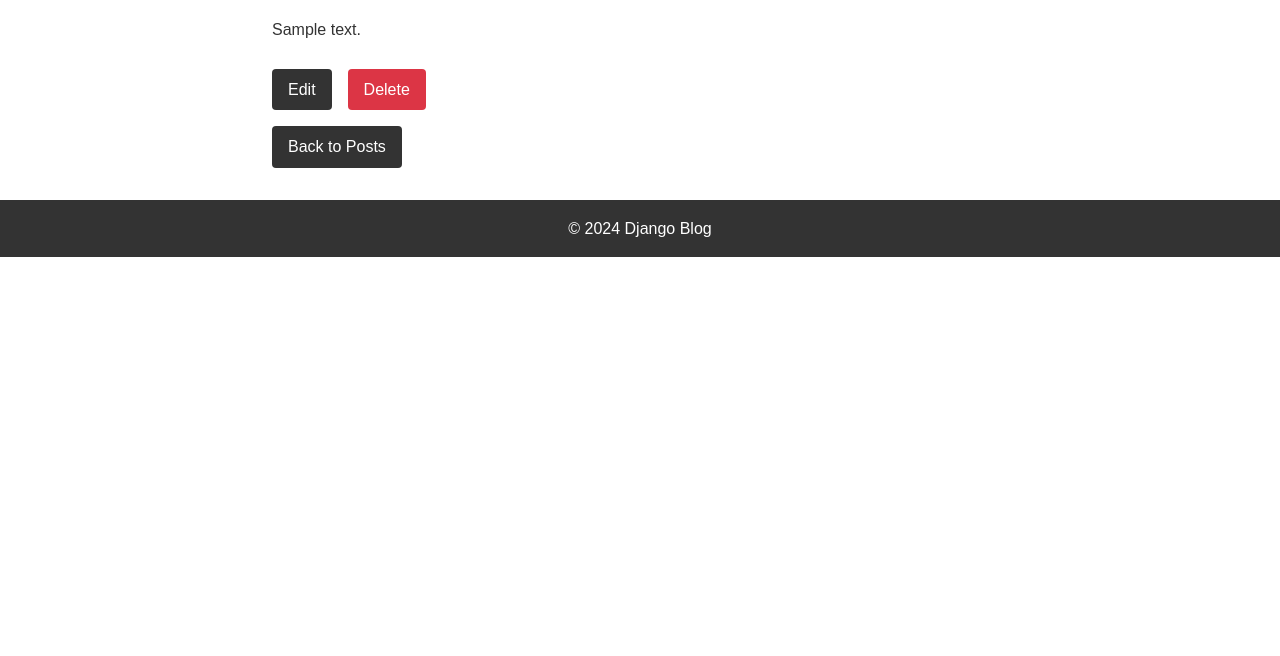
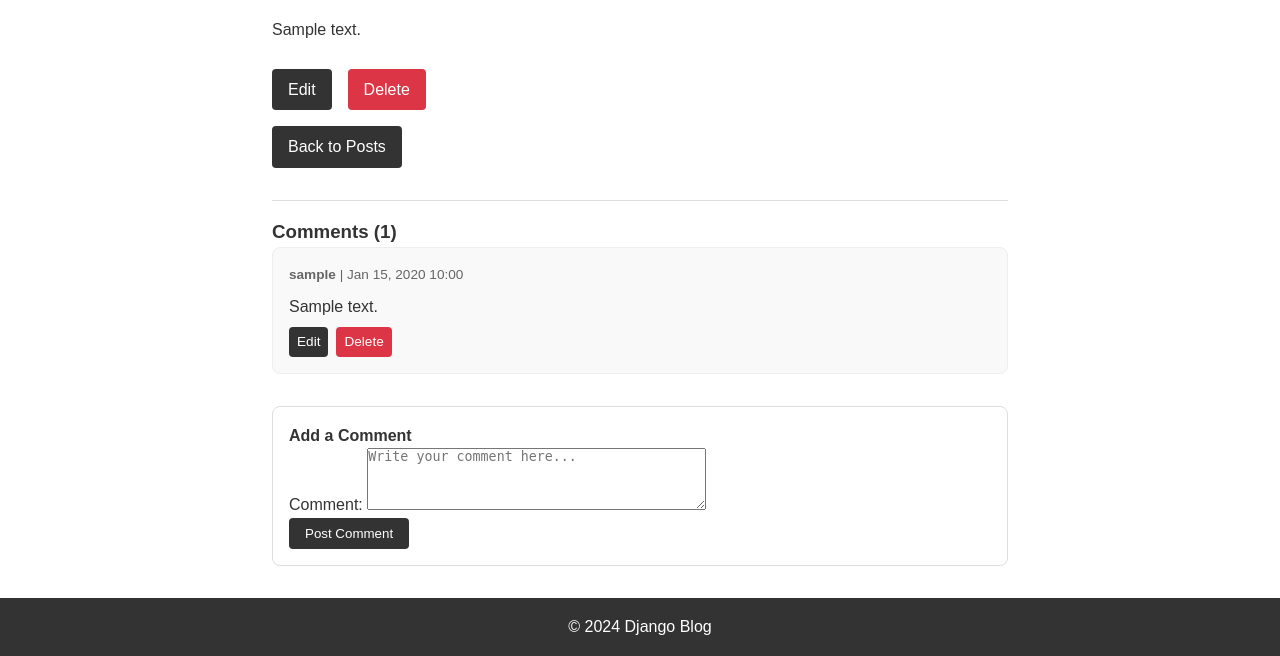
Before and after one commit to mohamed231141758/Alx_DjangoLearnLab, a Django app: page /post/1/ in a window 1280 px wide. Shown: the part 180-836 px from the top of the page. Before the commit the page ends 437 px from the top, so only its background shows below. Run offline with Django 4.2, Linux system fonts and the light colour scheme; a user stored in the database is signed in; tables that the repository leaves empty hold one stand-in row (values such as "Sample post").

Commit message:
Add comment functionality with CRUD operations for blog posts

```diff
--- a/django_blog/blog/forms.py
+++ b/django_blog/blog/forms.py
@@ -1,7 +1,7 @@
 from django import forms
 from django.contrib.auth.forms import UserCreationForm
 from django.contrib.auth.models import User
-from .models import Post
+from .models import Post, Comment
 
 # Extended registration form with email field
 class CustomUserCreationForm(UserCreationForm):
@@ -26,12 +26,28 @@ class UserUpdateForm(forms.ModelForm):
         model = User
         fields = ['username', 'email']
 
-# Post form for creating and updating blog posts
+# Post form
 class PostForm(forms.ModelForm):
     class Meta:
         model = Post
         fields = ['title', 'content']
         widgets = {
-            'title': forms.TextInput(attrs={'class': 'form-control', 'placeholder': 'Enter title'}),
-            'content': forms.Textarea(attrs={'class': 'form-control', 'placeholder': 'Write your post here...', 'rows': 10}),
+            'title': forms.TextInput(attrs={'class': 'form-control'}),
+            'content': forms.Textarea(attrs={'class': 'form-control', 'rows': 10}),
         }
+
+# Comment form
+class CommentForm(forms.ModelForm):
+    class Meta:
+        model = Comment
+        fields = ['content']
+        widgets = {
+            'content': forms.Textarea(attrs={
+                'class': 'form-control',
+                'rows': 4,
+                'placeholder': 'Write your comment here...'
+            }),
+        }
+        labels = {
+            'content': 'Comment'
+        }
--- a/django_blog/blog/models.py
+++ b/django_blog/blog/models.py
@@ -3,14 +3,9 @@ from django.contrib.auth.models import User
 
 # Post model - represents a blog post
 class Post(models.Model):
-    # Title of the blog post
     title = models.CharField(max_length=200)
-    # Main content of the blog post
     content = models.TextField()
-    # Date and time when the post was published (set automatically)
     published_date = models.DateTimeField(auto_now_add=True)
-    # Author of the post - linked to Django's built-in User model
-    # One author can have many posts
     author = models.ForeignKey(User, on_delete=models.CASCADE, related_name='posts')
 
     def __str__(self):
@@ -18,3 +13,22 @@ class Post(models.Model):
 
     class Meta:
         ordering = ['-published_date']
+
+# Comment model - represents a comment on a blog post
+class Comment(models.Model):
+    # Link to the post this comment belongs to
+    post = models.ForeignKey(Post, on_delete=models.CASCADE, related_name='comments')
+    # Link to the user who wrote the comment
+    author = models.ForeignKey(User, on_delete=models.CASCADE, related_name='comments')
+    # The comment text
+    content = models.TextField()
+    # When the comment was created
+    created_at = models.DateTimeField(auto_now_add=True)
+    # When the comment was last updated
+    updated_at = models.DateTimeField(auto_now=True)
+
+    def __str__(self):
+        return f'Comment by {self.author.username} on {self.post.title}'
+
+    class Meta:
+        ordering = ['created_at']
--- a/django_blog/blog/static/blog/css/style.css
+++ b/django_blog/blog/static/blog/css/style.css
@@ -104,3 +104,11 @@ footer {
 .btn:hover { background: #555; }
 .btn-danger { background: #dc3545; }
 .btn-danger:hover { background: #c82333; }
+
+/* Comment styles */
+.comments-section { margin-top: 2rem; border-top: 1px solid #ddd; padding-top: 1rem; }
+.comment-card { border: 1px solid #eee; border-radius: 8px; padding: 1rem; margin-bottom: 1rem; background: #f9f9f9; }
+.comment-meta { color: #666; font-size: 0.85rem; margin-bottom: 0.5rem; }
+.comment-actions { margin-top: 0.5rem; display: flex; gap: 0.5rem; }
+.add-comment { margin-top: 2rem; padding: 1rem; border: 1px solid #ddd; border-radius: 8px; }
+.btn-sm { padding: 0.25rem 0.5rem; font-size: 0.85rem; }
--- a/django_blog/blog/templates/blog/post_detail.html
+++ b/django_blog/blog/templates/blog/post_detail.html
@@ -11,5 +11,46 @@
     </div>
     {% endif %}
     <a href="{% url 'post-list' %}" class="btn">Back to Posts</a>
+
+    <!-- Comments Section -->
+    <div class="comments-section">
+        <h3>Comments ({{ comments.count }})</h3>
+
+        <!-- Display comments -->
+        {% for comment in comments %}
+        <div class="comment-card">
+            <p class="comment-meta">
+                <strong>{{ comment.author.username }}</strong>
+                | {{ comment.created_at|date:"M d, Y H:i" }}
+                {% if comment.updated_at != comment.created_at %}
+                    (edited)
+                {% endif %}
+            </p>
+            <p>{{ comment.content }}</p>
+            {% if user == comment.author %}
+            <div class="comment-actions">
+                <a href="{% url 'edit-comment' comment.pk %}" class="btn btn-sm">Edit</a>
+                <a href="{% url 'delete-comment' comment.pk %}" class="btn btn-sm btn-danger">Delete</a>
+            </div>
+            {% endif %}
+        </div>
+        {% empty %}
+        <p>No comments yet. Be the first to comment!</p>
+        {% endfor %}
+
+        <!-- Add comment form -->
+        {% if user.is_authenticated %}
+        <div class="add-comment">
+            <h4>Add a Comment</h4>
+            <form method="POST" action="{% url 'add-comment' post.pk %}">
+                {% csrf_token %}
+                {{ comment_form.as_p }}
+                <button type="submit" class="btn">Post Comment</button>
+            </form>
+        </div>
+        {% else %}
+        <p><a href="{% url 'login' %}">Login</a> to leave a comment.</p>
+        {% endif %}
+    </div>
 </div>
 {% endblock %}
--- a/django_blog/blog/urls.py
+++ b/django_blog/blog/urls.py
@@ -15,4 +15,9 @@ urlpatterns = [
     path('post/new/', views.PostCreateView.as_view(), name='post-create'),
     path('post/<int:pk>/update/', views.PostUpdateView.as_view(), name='post-edit'),
     path('post/<int:pk>/delete/', views.PostDeleteView.as_view(), name='post-delete'),
+
+    # Comment URLs
+    path('post/<int:post_id>/comments/new/', views.add_comment, name='add-comment'),
+    path('post/comments/<int:comment_id>/edit/', views.edit_comment, name='edit-comment'),
+    path('post/comments/<int:comment_id>/delete/', views.delete_comment, name='delete-comment'),
 ]
--- a/django_blog/blog/views.py
+++ b/django_blog/blog/views.py
@@ -1,12 +1,12 @@
 from django.shortcuts import render, redirect, get_object_or_404
-from django.contrib.auth import login, logout, authenticate
+from django.contrib.auth import login
 from django.contrib.auth.decorators import login_required
 from django.contrib.auth.mixins import LoginRequiredMixin, UserPassesTestMixin
 from django.contrib import messages
 from django.views.generic import ListView, DetailView, CreateView, UpdateView, DeleteView
-from django.urls import reverse_lazy
-from .forms import CustomUserCreationForm, UserUpdateForm, PostForm
-from .models import Post
+from django.urls import reverse_lazy, reverse
+from .forms import CustomUserCreationForm, UserUpdateForm, PostForm, CommentForm
+from .models import Post, Comment
 
 # ==================== AUTH VIEWS ====================
 
@@ -36,32 +36,34 @@ def profile(request):
 
 # ==================== POST VIEWS ====================
 
-# ListView - show all posts (accessible to everyone)
 class PostListView(ListView):
     model = Post
     template_name = 'blog/post_list.html'
     context_object_name = 'posts'
     ordering = ['-published_date']
 
-# DetailView - show single post (accessible to everyone)
 class PostDetailView(DetailView):
     model = Post
     template_name = 'blog/post_detail.html'
     context_object_name = 'post'
 
-# CreateView - create new post (authenticated users only)
+    # Add comment form and comments to context
+    def get_context_data(self, **kwargs):
+        context = super().get_context_data(**kwargs)
+        context['comments'] = self.object.comments.all()
+        context['comment_form'] = CommentForm()
+        return context
+
 class PostCreateView(LoginRequiredMixin, CreateView):
     model = Post
     form_class = PostForm
     template_name = 'blog/post_form.html'
     success_url = reverse_lazy('post-list')
 
-    # Automatically set the author to the logged-in user
     def form_valid(self, form):
         form.instance.author = self.request.user
         return super().form_valid(form)
 
-# UpdateView - edit post (only the author can edit)
 class PostUpdateView(LoginRequiredMixin, UserPassesTestMixin, UpdateView):
     model = Post
     form_class = PostForm
@@ -72,19 +74,63 @@ class PostUpdateView(LoginRequiredMixin, UserPassesTestMixin, UpdateView):
         form.instance.author = self.request.user
         return super().form_valid(form)
 
-    # Only allow the author to edit their post
     def test_func(self):
         post = self.get_object()
         return self.request.user == post.author
 
-# DeleteView - delete post (only the author can delete)
 class PostDeleteView(LoginRequiredMixin, UserPassesTestMixin, DeleteView):
     model = Post
     template_name = 'blog/post_confirm_delete.html'
     success_url = reverse_lazy('post-list')
     context_object_name = 'post'
 
-    # Only allow the author to delete their post
     def test_func(self):
         post = self.get_object()
         return self.request.user == post.author
+
+# ==================== COMMENT VIEWS ====================
+
+# Add a comment to a post
+@login_required
+def add_comment(request, post_id):
+    post = get_object_or_404(Post, pk=post_id)
+    if request.method == 'POST':
+        form = CommentForm(request.POST)
+        if form.is_valid():
+            comment = form.save(commit=False)
+            comment.post = post
+            comment.author = request.user
+            comment.save()
+            messages.success(request, 'Comment added!')
+    return redirect('post-detail', pk=post_id)
+
+# Edit a comment
+@login_required
+def edit_comment(request, comment_id):
+    comment = get_object_or_404(Comment, pk=comment_id)
+    # Only the author can edit their comment
+    if request.user != comment.author:
+        messages.error(request, 'You cannot edit this comment!')
+        return redirect('post-detail', pk=comment.post.pk)
+    if request.method == 'POST':
+        form = CommentForm(request.POST, instance=comment)
+        if form.is_valid():
+            form.save()
+            messages.success(request, 'Comment updated!')
+            return redirect('post-detail', pk=comment.post.pk)
+    else:
+        form = CommentForm(instance=comment)
+    return render(request, 'blog/edit_comment.html', {'form': form, 'comment': comment})
+
+# Delete a comment
+@login_required
+def delete_comment(request, comment_id):
+    comment = get_object_or_404(Comment, pk=comment_id)
+    # Only the author can delete their comment
+    if request.user != comment.author:
+        messages.error(request, 'You cannot delete this comment!')
+        return redirect('post-detail', pk=comment.post.pk)
+    post_id = comment.post.pk
+    comment.delete()
+    messages.success(request, 'Comment deleted!')
+    return redirect('post-detail', pk=post_id)
```
Also changed, not shown: django_blog/blog/templates/blog/edit_comment.html (added, +12 -0 lines), django_blog/blog/migrations/0002_comment.py (added).
